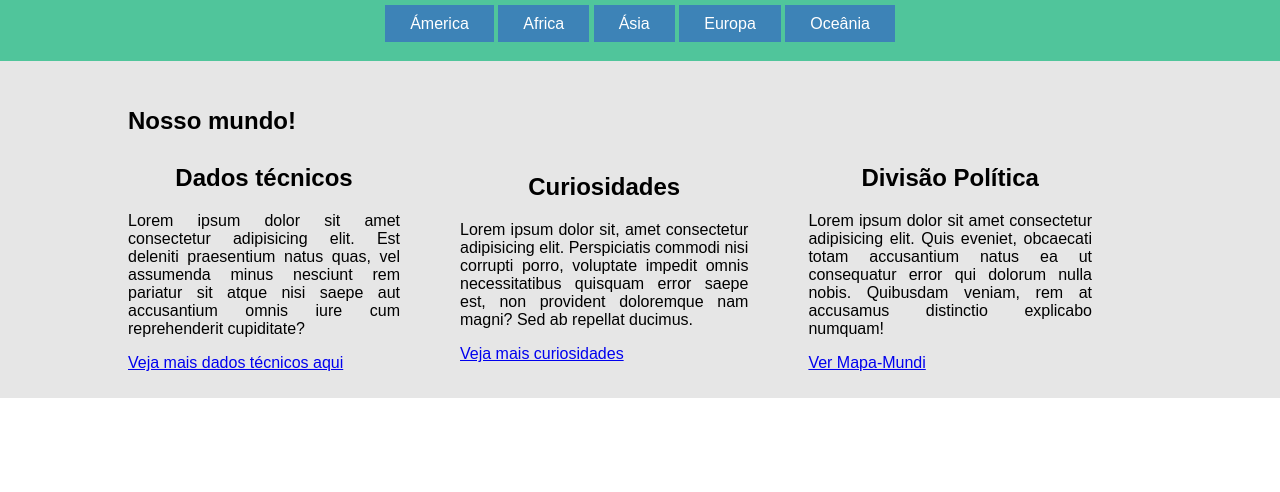
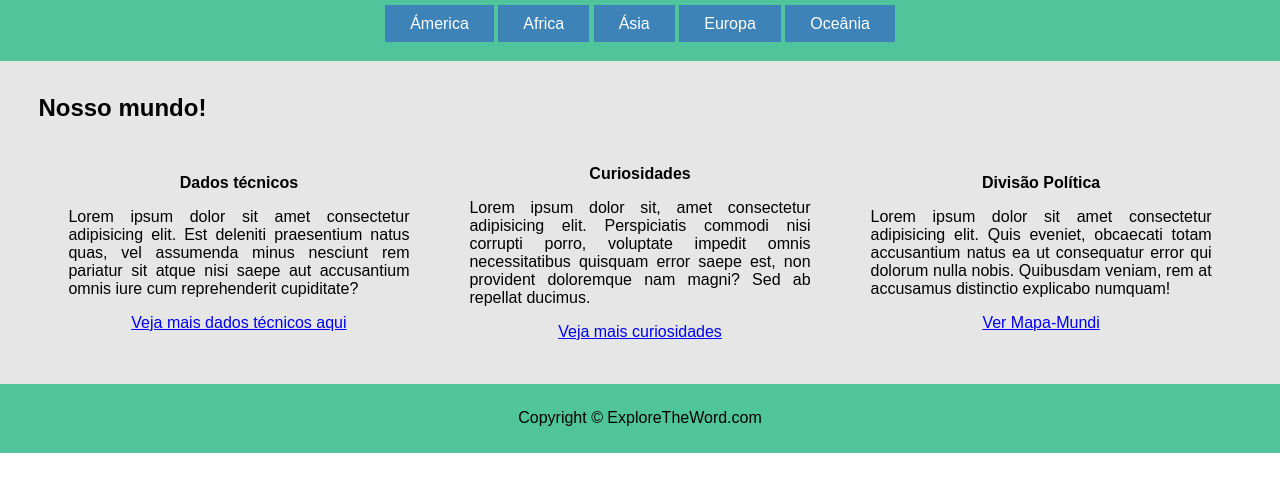
Before and after one commit to GabrielRamos818/Nova-Atividade, a plain HTML site: page index.html in a window 1280 px wide. Shown: the part 50-542 px from the top of the page. Drawn offline with Linux system fonts and the light colour scheme.

Commit message:
Novo commit

```diff
--- a/estilo.css
+++ b/estilo.css
@@ -32,12 +32,11 @@ body, #cabecalhoPrincipal h1{
 
 section#main{
     background-color: rgb(230, 230, 230);
-    padding: 2% 10%;
-    overflow: hidden;
+    padding: 1% 3%;
 }
 
 section#main h1{
-    margin-bottom: 10px;
+    margin-bottom: 0;
 }
 
 
@@ -46,15 +45,33 @@ section#main h1{
     display: flex;
     flex-direction: row;
     align-items: center;
-    text-align: justify;
 }
 
 section#main article{
 
-    margin-right: 60px;
+    margin: 30px;
+    width: 33.33%;
 }
 
 #container article h2{
+    text-align: center;
+    font-size: 16px;
+
+}
+
+#container article p{
+    text-align: justify;
+}
+
+#container article a{
+    display: block;
+    text-align: center;
+    font-size: 16px;
+}
+
+#Rodape{
 
     text-align: center;
+    padding: 2%;
+    background-color: rgb(80,197,155);  ;
 }
--- a/index.html
+++ b/index.html
@@ -39,6 +39,10 @@
       </div>
     </section>
 
+    <footer id ="Rodape">
+        Copyright &copy; ExploreTheWord.com
+      </footer>
+
 </body>
 </html>
 
```
